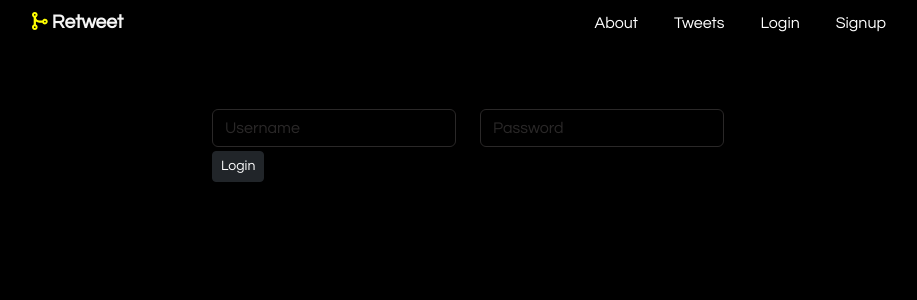
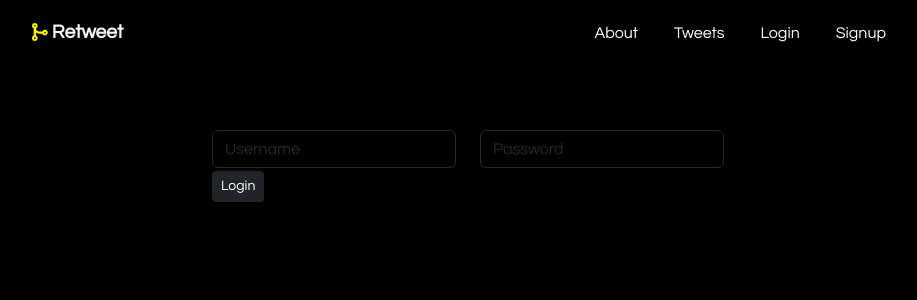
Before and after one commit to somkenemuscle/retweet_client, a Next.js app: page /login in a window 1280 px wide. Shown: the top 300 px of the page, without its empty margins (172-1089 px from the left). Built offline with nearby package versions, Linux system fonts and the light colour scheme.

Commit message:
working on navbar writeup

```diff
--- a/app/styles/globals.css
+++ b/app/styles/globals.css
@@ -7,7 +7,7 @@
 /* NAVBAR STYLING */
 .navbar {
     background-color: white;
-    padding: 0.2% 15%;
+    padding: 1% 15%;
 }
 
 .navbar-brand {
```
